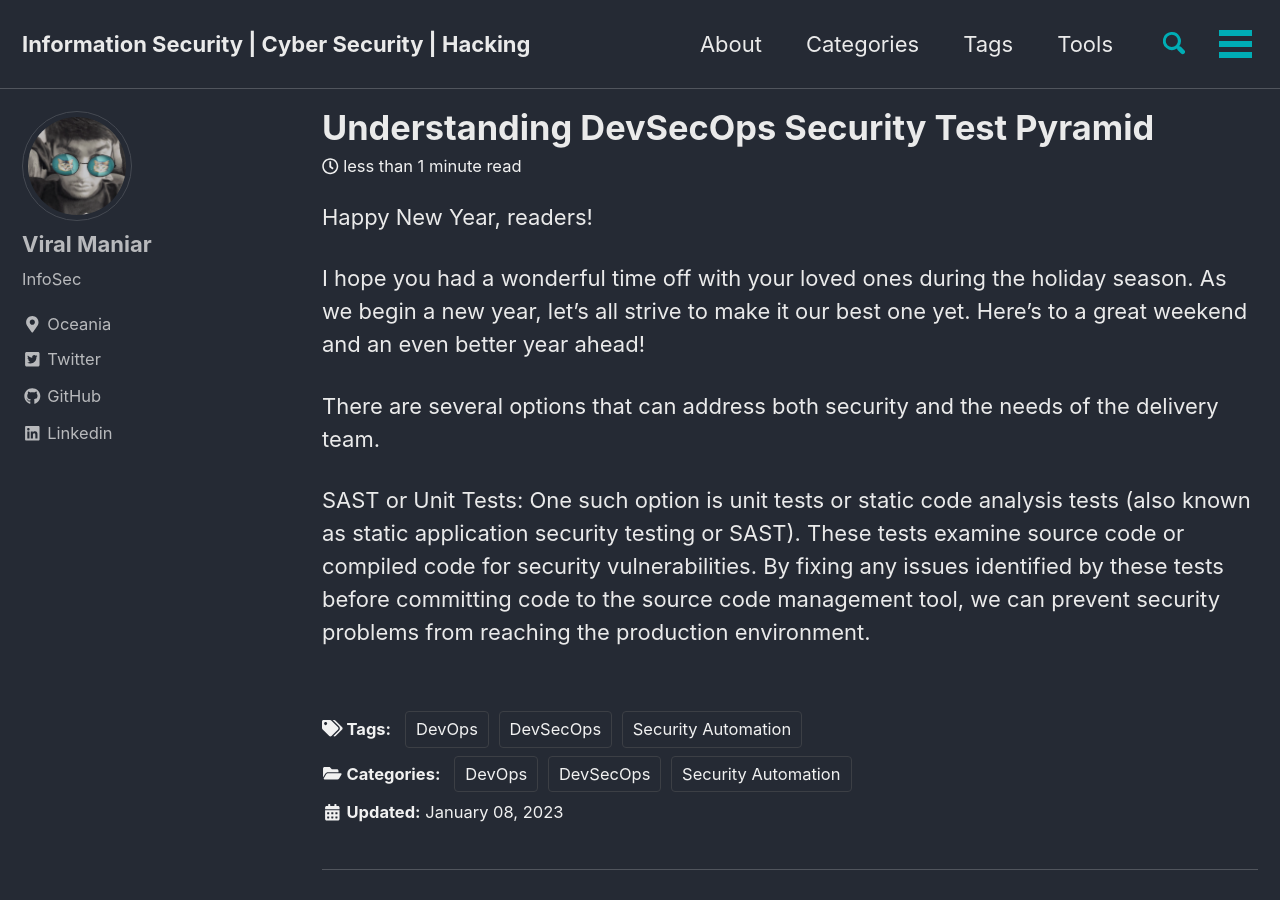
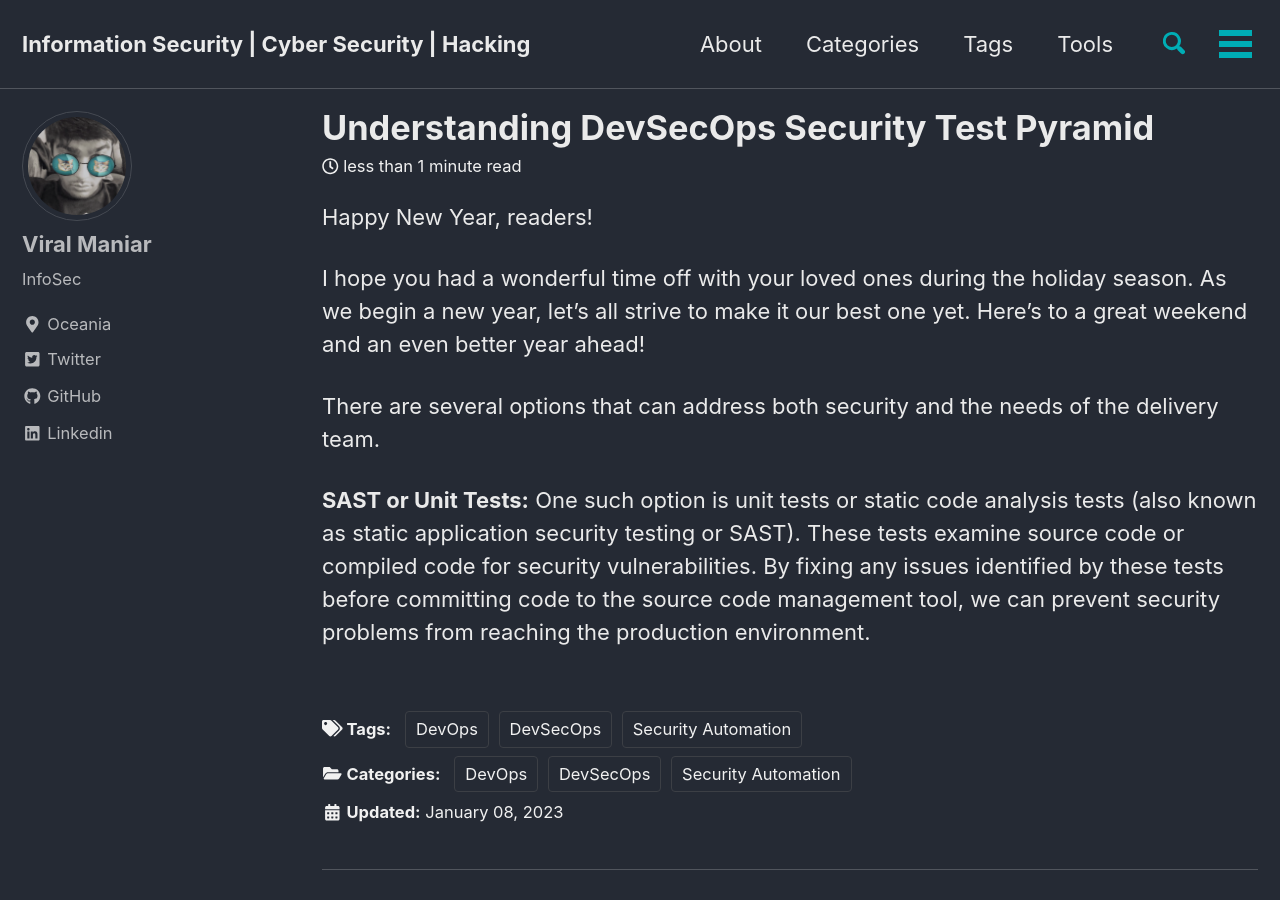
Before and after one commit to Viralmaniar/viralmaniar.github.io, a Jekyll site: the page built from _posts/2023-01-08-Understanding DevSecOps Security Test Pyramid.md, in a window 1280 px wide and 900 px high. Built offline with Jekyll 4.4.1, drawn with Linux system fonts in a browser that asks for light colours; cached includes are drawn as plain includes; nearby versions of some CDN libraries.

```diff
--- a/_posts/2023-01-08-Understanding DevSecOps Security Test Pyramid.md
+++ b/_posts/2023-01-08-Understanding DevSecOps Security Test Pyramid.md
@@ -24,4 +24,4 @@ I hope you had a wonderful time off with your loved ones during the holiday seas
 
 There are several options that can address both security and the needs of the delivery team.
 
-SAST or Unit Tests: One such option is unit tests or static code analysis tests (also known as static application security testing or SAST). These tests examine source code or compiled code for security vulnerabilities. By fixing any issues identified by these tests before committing code to the source code management tool, we can prevent security problems from reaching the production environment.
+**SAST or Unit Tests:** One such option is unit tests or static code analysis tests (also known as static application security testing or SAST). These tests examine source code or compiled code for security vulnerabilities. By fixing any issues identified by these tests before committing code to the source code management tool, we can prevent security problems from reaching the production environment.
```
